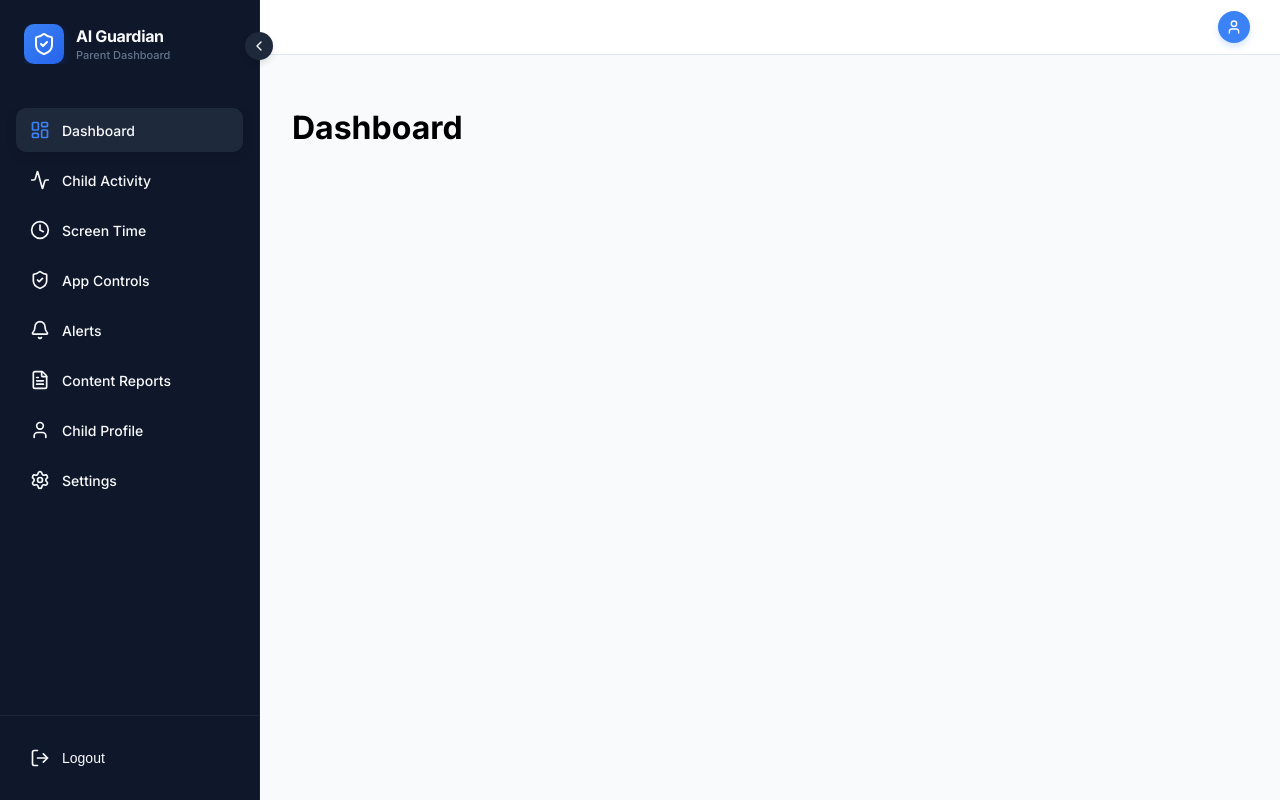
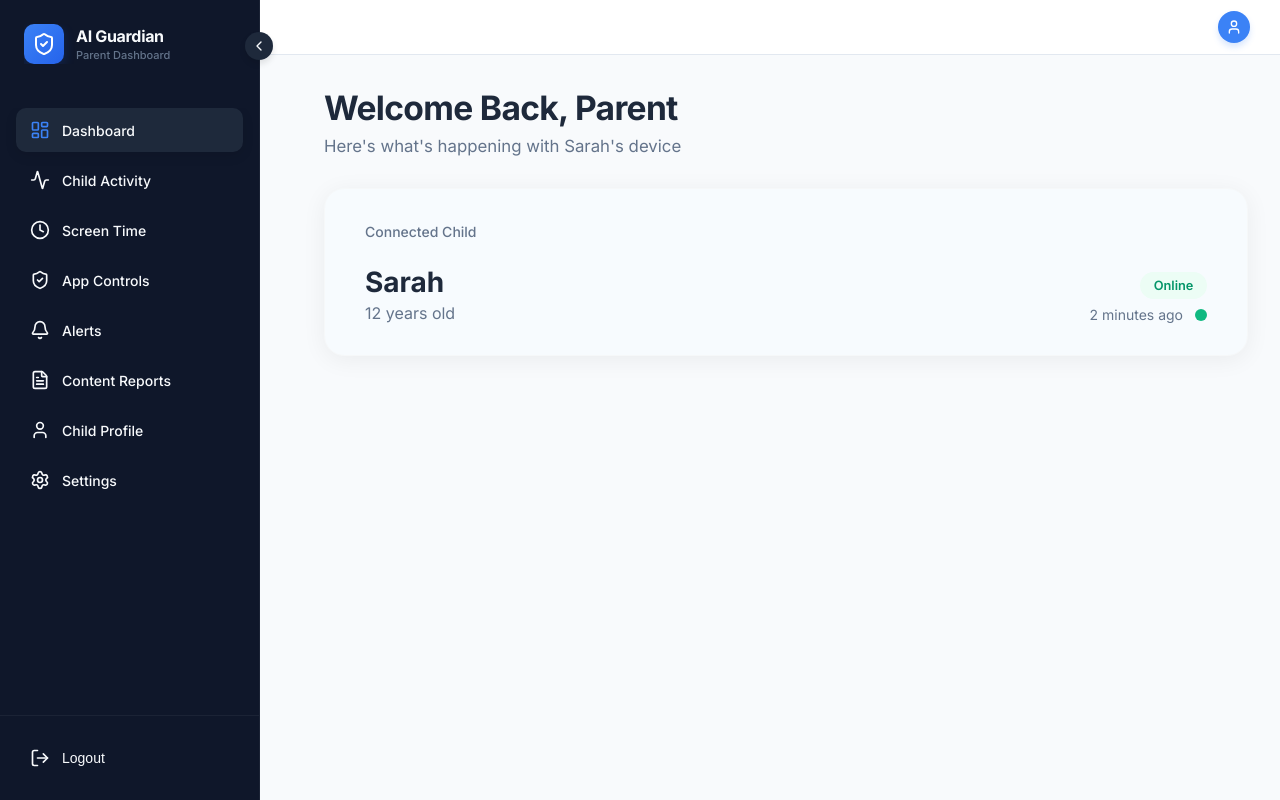
Before and after one commit to Tayyba-Zulfiqar/Ai-Guardian-parental-control-system, a React (Vite) app in the folder Frontend/parent-dashboard/: page / in a window 1280 px wide. Built offline with nearby package versions, Linux system fonts and the light colour scheme.

Commit message:
added header and status card in dashboard page

```diff
--- /dev/null
+++ b/Frontend/parent-dashboard/components/ui/dashboard/ChildStatusCard/ChildStatusCard.css
@@ -0,0 +1,117 @@
+.child-status-card {
+    background: var(--bg-card-light);
+    border-radius: 20px;
+    padding: 2rem 2.5rem;
+    box-shadow: 0 4px 25px rgba(0, 0, 0, 0.06);
+    border: 1px solid var(--border-card-light);
+    width: 100%;
+    max-width: 1100px;
+    transition: transform 0.3s ease, box-shadow 0.3s ease;
+}
+
+.child-status-card:hover {
+    transform: translateY(-2px);
+    box-shadow: 0 8px 30px rgba(0, 0, 0, 0.06);
+}
+
+.card-header {
+    margin-bottom: 1.5rem;
+}
+
+.label-text {
+    font-size: 0.875rem;
+    color: var(--text-muted);
+    font-weight: 500;
+    text-transform: capitalize;
+
+}
+
+.card-content {
+    display: flex;
+    justify-content: space-between;
+    align-items: flex-end;
+}
+
+.child-name {
+    font-size: 1.75rem;
+    font-weight: 700;
+    color: var(--bg-dark);
+    margin: 0;
+}
+
+.child-age {
+    font-size: 1rem;
+    color: var(--text-muted);
+    margin: 0.25rem 0 0 0;
+}
+
+.status-container {
+    display: flex;
+    flex-direction: column;
+    align-items: flex-end;
+    gap: 0.75rem;
+}
+
+.status-badge {
+    padding: 0.35rem 0.85rem;
+    border-radius: 20px;
+    font-size: 0.8rem;
+    font-weight: 600;
+}
+
+.status-badge.online {
+    background: #ecfdf5;
+    color: #059669;
+}
+
+.status-badge.offline {
+    background: var(--bg-light);
+    color: var(--text-muted);
+}
+
+.last-seen-info {
+    display: flex;
+    align-items: center;
+    gap: 0.75rem;
+}
+
+.last-seen-text {
+    font-size: 0.875rem;
+    color: var(--text-muted);
+}
+
+.status-dot {
+    width: 12px;
+    height: 12px;
+    border-radius: 50%;
+    background: var(--border-light);
+    position: relative;
+}
+
+.status-dot.active {
+    background: #10b981;
+}
+
+/* Mobile Responsiveness */
+@media (max-width: 640px) {
+    .child-status-card {
+        padding: 1.5rem;
+    }
+
+    .card-content {
+        flex-direction: column;
+        align-items: flex-start;
+        gap: 1.5rem;
+    }
+
+    .status-container {
+        align-items: flex-start;
+        width: 100%;
+        flex-direction: row-reverse;
+        justify-content: space-between;
+    }
+
+    .child-name {
+        font-size: 1.5rem;
+    }
+}
--- /dev/null
+++ b/Frontend/parent-dashboard/components/ui/dashboard/ChildStatusCard/ChildStatusCard.jsx
@@ -0,0 +1,40 @@
+import { childData } from '../../../../data/childData';
+import './ChildStatusCard.css';
+
+const ChildStatusCard = ({
+  name = childData.name,
+  age = childData.age,
+  status = childData.status,
+  lastSeen = childData.lastSeen
+}) => {
+  const isOnline = status.toLowerCase() === 'online';
+
+  return (
+    <div className="child-status-card">
+      <div className="card-header">
+        <span className="label-text">Connected Child</span>
+      </div>
+
+      <div className="card-content">
+        <div className="child-info">
+          <h2 className="child-name">{name}</h2>
+          <p className="child-age">{age} years old</p>
+        </div>
+
+        <div className="status-container">
+          <div className="status-badge-wrapper">
+            <span className={`status-badge ${isOnline ? 'online' : 'offline'}`}>
+              {status}
+            </span>
+          </div>
+          <div className="last-seen-info">
+            <span className="last-seen-text">{lastSeen}</span>
+            <div className={`status-dot ${isOnline ? 'active' : ''}`}></div>
+          </div>
+        </div>
+      </div>
+    </div>
+  );
+};
+
+export default ChildStatusCard;
--- /dev/null
+++ b/Frontend/parent-dashboard/components/ui/dashboard/DashboardHeader/DashboardHeader.css
@@ -0,0 +1,28 @@
+.dashboard-header {
+    margin-bottom: 2rem;
+}
+
+.welcome-title {
+    font-size: 2.1rem;
+    font-weight: 700;
+    color: var(--bg-dark);
+    margin: 0;
+    letter-spacing: -0.02em;
+}
+
+.welcome-subtitle {
+    font-size: 1.05rem;
+    color: var(--text-muted);
+    margin-top: 0.5rem;
+    font-weight: 400;
+}
+
+@media (max-width: 768px) {
+    .welcome-title {
+        font-size: 1.75rem;
+    }
+
+    .welcome-subtitle {
+        font-size: 1rem;
+    }
+}
--- /dev/null
+++ b/Frontend/parent-dashboard/components/ui/dashboard/DashboardHeader/DashboardHeader.jsx
@@ -0,0 +1,13 @@
+import React from 'react';
+import './DashboardHeader.css';
+
+const DashboardHeader = ({ parentName = 'Parent', childName = 'Sarah' }) => {
+  return (
+    <div className="dashboard-header">
+      <h1 className="welcome-title">Welcome Back, {parentName}</h1>
+      <p className="welcome-subtitle">Here's what's happening with {childName}'s device</p>
+    </div>
+  );
+};
+
+export default DashboardHeader;
--- /dev/null
+++ b/Frontend/parent-dashboard/data/childData.js
@@ -0,0 +1,7 @@
+export const childData = {
+  name: "Sarah",
+  age: "12",
+  status: "Online",
+  lastSeen: "2 minutes ago",
+  parentName: "Parent"
+};
--- /dev/null
+++ b/Frontend/parent-dashboard/pages/Dasboard/Dashboard.css
@@ -0,0 +1,19 @@
+.dashboard-page {
+    max-width: 1200px;
+    margin: 0 auto;
+    padding-left: 2rem;
+
+}
+
+.dashboard-content {
+    display: flex;
+    flex-direction: column;
+    gap: 2rem;
+}
+
+/* Responsive adjustments */
+@media (max-width: 768px) {
+    .dashboard-page {
+        padding: 1rem;
+    }
+}
--- /dev/null
+++ b/Frontend/parent-dashboard/pages/Dasboard/Dashboard.jsx
@@ -0,0 +1,48 @@
+import DashboardHeader from '../../components/ui/dashboard/DashboardHeader/DashboardHeader';
+import ChildStatusCard from '../../components/ui/dashboard/ChildStatusCard/ChildStatusCard';
+import { childData } from '../../data/childData';
+import './Dashboard.css';
+
+const Dashboard = () => {
+  return (
+    <div className="dashboard-page">
+      <DashboardHeader
+        parentName={childData.parentName}
+        childName={childData.name}
+      />
+
+      <section className="dashboard-content">
+        <ChildStatusCard
+          name={childData.name}
+          age={childData.age}
+          status={childData.status}
+          lastSeen={childData.lastSeen}
+        />
+      </section>
+    </div>
+  );
+};
+
+export default Dashboard;
+
+
+
+//intelligence and summary page
+/*
+
+
+STATUS OVERVIEW:
+1- show total screen time
+2- risk level (high/med /low)
+3- total alerts count (no lists)
+
+BEHAVIOR INSIGHTS:
+4- top apps used (only 3 top)
+5- ai short summary of 3-4 lines
+
+
+QUICK ACTIONS:
+lock device /
+
+
+*/
--- a/Frontend/parent-dashboard/pages/Dashboard.jsx
+++ /dev/null
@@ -1,33 +0,0 @@
-import React from 'react';
-
-//intelligence and summary page
-
-
-/*
-
-
-STATUS OVERVIEW:
-1- show total screen time
-2- risk level (high/med /low)
-3- total alerts count (no lists)
-
-BEHAVIOR INSIGHTS:
-4- top apps used (only 3 top)
-5- ai short summary of 3-4 lines
-
-
-QUICK ACTIONS:
-lock device /
-
-
-*/
-
-const Dashboard = () => {
-  return (
-    <div>
-      <h1>Dashboard</h1>
-    </div>
-  );
-};
-
-export default Dashboard;
--- a/Frontend/parent-dashboard/src/App.jsx
+++ b/Frontend/parent-dashboard/src/App.jsx
@@ -1,6 +1,6 @@
 import { Routes, Route } from "react-router-dom";
 import MainLayout from "../layouts/MainLayout";
-import Dashboard from "../pages/Dashboard";
+import Dashboard from "../pages/Dasboard/Dashboard";
 import Alerts from "../pages/Alerts";
 import ChildActivity from "../pages/ChildActivity";
 import Controls from "../pages/Controls";
--- a/Frontend/parent-dashboard/src/index.css
+++ b/Frontend/parent-dashboard/src/index.css
@@ -13,6 +13,8 @@
     --white: #ffffff;
     --hover-bg: rgba(255, 255, 255, 0.03);
     --logout-hover: rgba(239, 68, 68, 0.1);
+    --bg-card-light: #f7fbfe;
+    --border-card-light: #f6f8f9;
 }
 
 *,
```
Also changed, not shown: Frontend/parent-dashboard/src/App.css (deleted).
